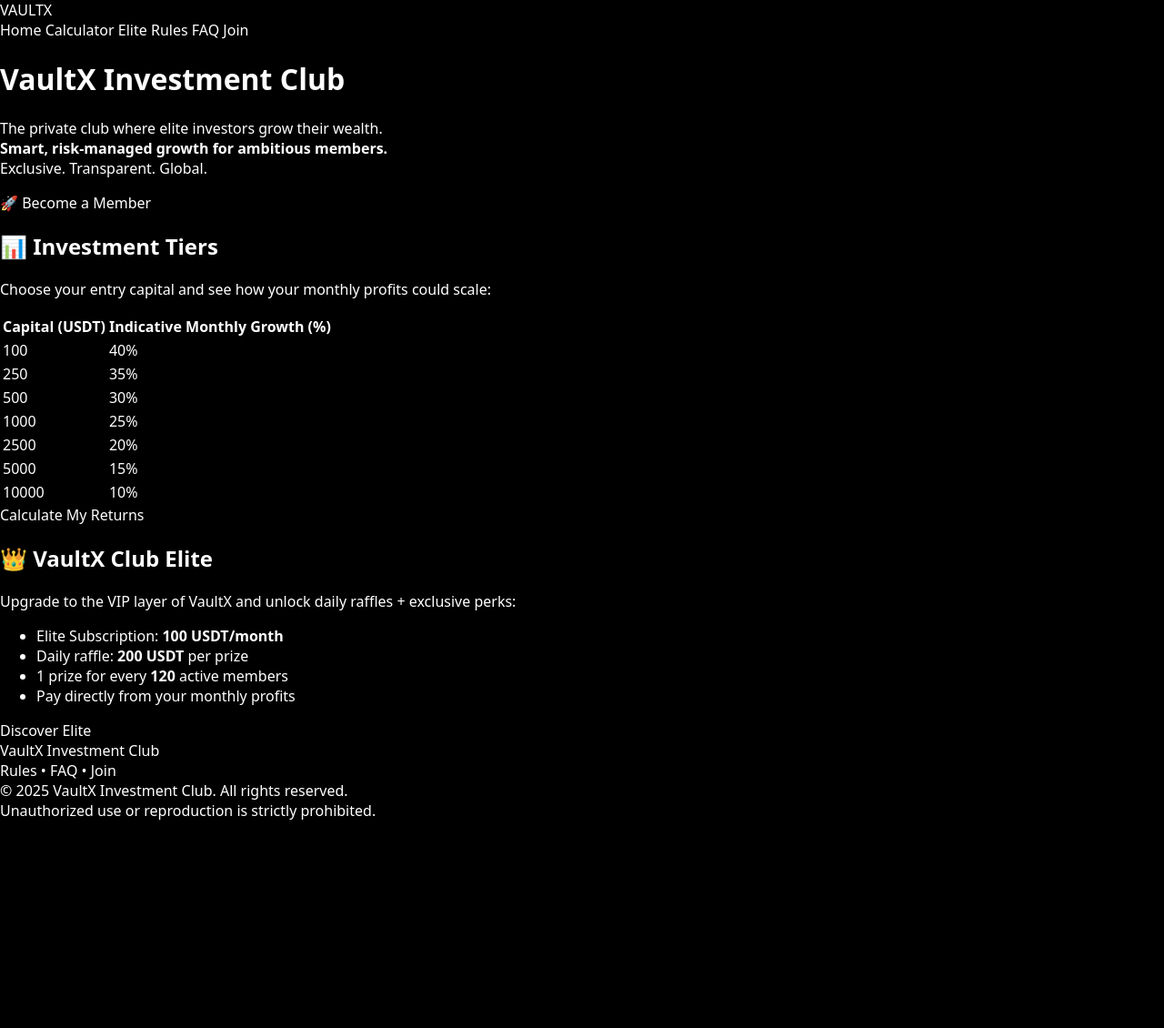
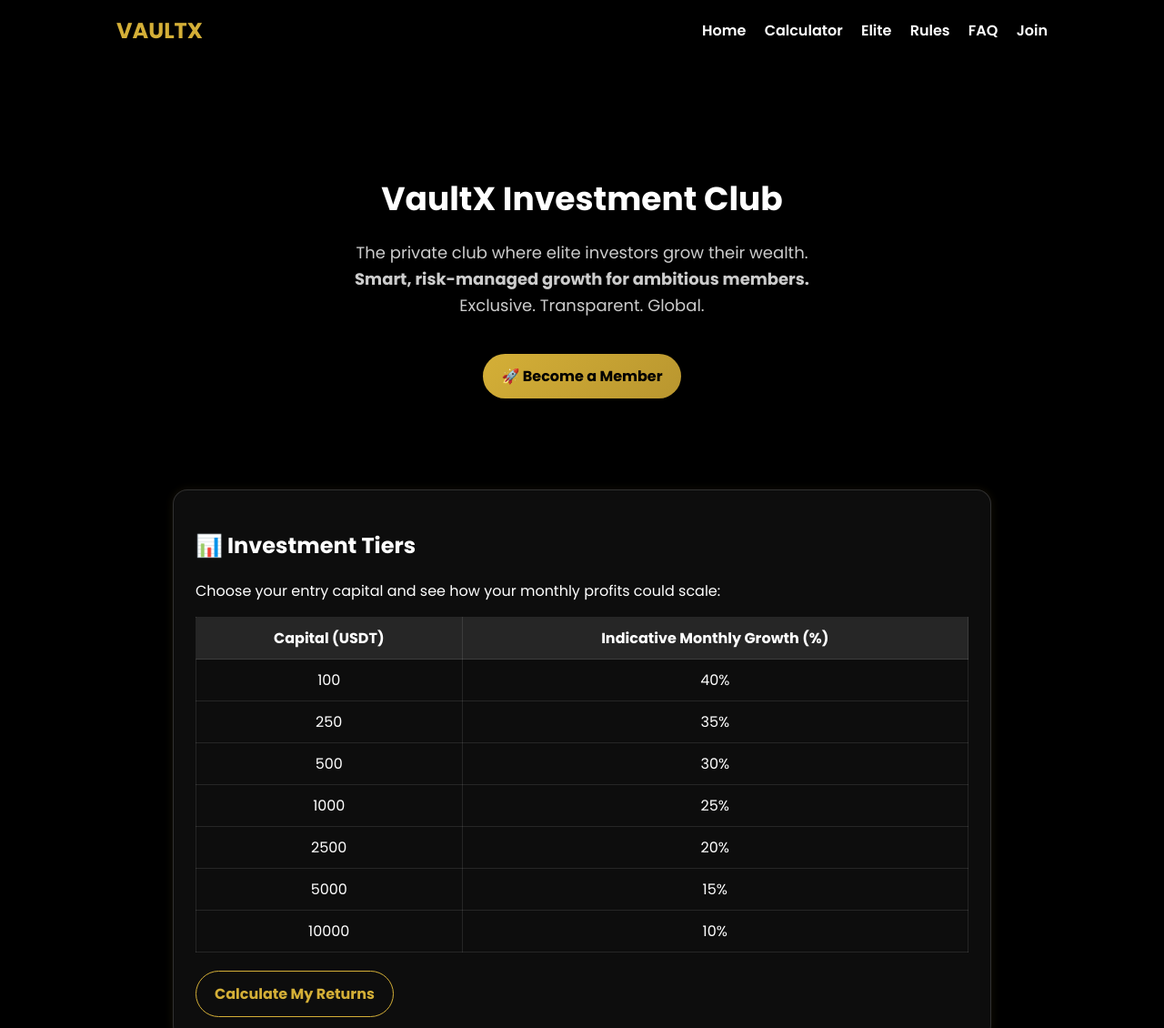
Before and after one commit to vaultxclub/vaultx-site1, a plain HTML site: page index.html in a window 1280 px wide. Shown: the top 1130 px of the page at 91% size. Before the commit the page ends 902 px from the top, so only its background shows below. Drawn offline with Linux system fonts and the light colour scheme.

Commit message:
Update style.css

```diff
--- a/assets/style.css
+++ b/assets/style.css
@@ -1,128 +1,117 @@
-/* ========== VAULTX LUXURY THEME ========== */
-:root{
-  --vx-bg: #000000;
-  --vx-text: #ffffff;
-  --vx-muted: #c9c9c9;
-  --vx-gold: #d4af37;       /* gold */
-  --vx-gold-soft:#b9962f;
-  --vx-glass: rgba(255,255,255,0.06);
-  --vx-border: rgba(255,255,255,0.12);
-  --vx-container: 1200px;
+body {
+  font-family: 'Poppins', sans-serif;
+  margin: 0;
+  background: #000;
+  color: #fff;
 }
 
-*{box-sizing:border-box}
-html,body{margin:0;padding:0;background:var(--vx-bg);color:var(--vx-text);font-family:Montserrat,system-ui,-apple-system,Segoe UI,Roboto,"Helvetica Neue",Arial,sans-serif}
-img{max-width:100%;display:block}
-a{color:var(--vx-text);text-decoration:none}
-a:hover{opacity:.9}
-.muted{color:var(--vx-muted)}
-.center{text-align:center}
-.narrow{max-width:720px;margin:0 auto}
+/* NAVBAR */
+.nav {
+  display: flex;
+  justify-content: space-between;
+  align-items: center;
+  padding: 16px 10%;
+  background: rgba(0,0,0,0.9);
+  position: sticky;
+  top: 0;
+  z-index: 10;
+}
+.logo {
+  font-size: 24px;
+  font-weight: 700;
+  color: #d4af37;
+}
+.nav a {
+  margin-left: 16px;
+  text-decoration: none;
+  color: #fff;
+  font-weight: 600;
+}
+.nav a:hover { color: #d4af37; }
 
-/* CONTAINER */
-.vx-container{width:100%;max-width:var(--vx-container);margin:0 auto;padding:0 20px}
-
-/* NAV */
-.vx-nav{position:sticky;top:0;z-index:50;background:linear-gradient(180deg,rgba(0,0,0,0.9),rgba(0,0,0,0.6));backdrop-filter:blur(6px);border-bottom:1px solid var(--vx-border)}
-.nav-inner{display:flex;align-items:center;justify-content:space-between;height:64px}
-.brand{font-family:"Playfair Display",serif;font-weight:900;letter-spacing:.5px}
-.vx-menu{display:flex;gap:22px;align-items:center}
-.vx-menu a{font-weight:500}
-.vx-burger{display:none;background:none;border:0;cursor:pointer}
-.vx-burger span{display:block;width:22px;height:2px;background:#fff;margin:5px 0}
+/* CONTAINER & CARDS */
+.container {
+  max-width: 900px;
+  margin: 40px auto;
+  padding: 0 20px;
+}
+.card {
+  background: rgba(255,255,255,0.05);
+  border: 1px solid rgba(255,255,255,0.15);
+  border-radius: 16px;
+  padding: 24px;
+  margin-bottom: 30px;
+  box-shadow: 0 0 10px rgba(212,175,55,0.1);
+}
 
 /* HERO */
-.vx-hero{position:relative;min-height:86vh;display:grid;place-items:center;overflow:hidden}
-.vx-hero-overlay{position:absolute;inset:0;background:
-  radial-gradient(1000px 600px at 20% 20%, rgba(212,175,55,0.1), transparent 60%),
-  radial-gradient(1000px 600px at 80% 60%, rgba(212,175,55,0.08), transparent 60%)}
-.vx-hero-gradient{position:absolute;inset:0;background:
-  linear-gradient(180deg,rgba(0,0,0,0) 0%, rgba(0,0,0,0.8) 70%, #000 100%)}
-.hero-inner{position:relative;z-index:2;text-align:center;padding:96px 0}
-.vx-title{font-family:"Playfair Display",serif;font-weight:900;font-size:clamp(36px,6vw,64px);line-height:1.05;letter-spacing:.6px}
-.vx-subtitle{color:var(--vx-muted);margin:14px auto 24px;max-width:720px;font-size:clamp(16px,2.2vw,18px)}
-.vx-cta{display:flex;gap:14px;justify-content:center;margin-top:12px}
-.vx-badges{display:flex;gap:10px;justify-content:center;margin-top:28px;flex-wrap:wrap}
-.vx-badges span{border:1px solid var(--vx-border);padding:8px 12px;border-radius:999px;font-size:13px;opacity:.9}
+.hero {
+  text-align: center;
+  padding: 60px 20px;
+}
+.hero h1 {
+  font-size: 36px;
+  margin-bottom: 10px;
+}
+.hero p {
+  color: #ccc;
+  font-size: 18px;
+  line-height: 1.6;
+}
 
 /* BUTTONS */
-.btn-primary,.btn-secondary,.btn-ghost{
-  display:inline-flex;align-items:center;justify-content:center;
-  padding:12px 20px;border-radius:999px;border:1px solid transparent;
-  transition:transform .2s ease, box-shadow .2s ease, opacity .2s ease;
-  font-weight:600
+.btn {
+  display: inline-block;
+  background: linear-gradient(135deg, #d4af37, #b9962f);
+  color: #000;
+  font-weight: 700;
+  padding: 12px 20px;
+  border-radius: 30px;
+  text-decoration: none;
+  margin-top: 20px;
 }
-.btn-primary{background:linear-gradient(135deg,var(--vx-gold),var(--vx-gold-soft));color:#000;box-shadow:0 6px 18px rgba(212,175,55,0.25)}
-.btn-primary:hover{transform:translateY(-1px)}
-.btn-secondary{border-color:var(--vx-border);background:rgba(255,255,255,0.06)}
-.btn-ghost{border-color:var(--vx-border);background:transparent}
+.btn:hover { opacity: 0.9; }
+.btn.secondary {
+  background: transparent;
+  border: 1px solid #d4af37;
+  color: #d4af37;
+}
 
-/* SECTIONS */
-.vx-section{padding:80px 0;border-top:1px solid var(--vx-border)}
-.vx-section.alt{background:linear-gradient(180deg,rgba(212,175,55,0.05),rgba(0,0,0,0))}
-.grid-2{display:grid;grid-template-columns:1.2fr .8fr;gap:36px}
-@media (max-width:900px){.grid-2{grid-template-columns:1fr;}}
-.vx-h2{font-family:"Playfair Display",serif;font-weight:800;font-size:clamp(28px,4vw,40px);margin:0 0 10px}
-.vx-h3{font-family:"Playfair Display",serif;font-weight:700;margin:0 0 8px}
-.vx-p{color:#ddd;line-height:1.7;margin:10px 0 18px}
-.vx-p.small{font-size:14px}
-.vx-list{margin:0;padding-left:18px}
-.vx-list li{margin:8px 0;color:#dcdcdc}
-
-/* CARDS */
-.vx-card{padding:24px;border:1px solid var(--vx-border);border-radius:18px;background:var(--vx-glass);backdrop-filter:blur(8px)}
-.vx-card.gold{background:linear-gradient(135deg,rgba(212,175,55,0.14),rgba(255,255,255,0.04));border-color:rgba(212,175,55,0.35)}
-.glass{background:var(--vx-glass)}
-.vx-checklist{list-style:none;padding:0;margin:0}
-.vx-checklist li{margin:10px 0;padding-left:24px;position:relative}
-.vx-checklist li::before{content:"✓";position:absolute;left:0;top:0;color:var(--vx-gold)}
-
-/* PLANS */
-.cards-3{display:grid;grid-template-columns:repeat(3,1fr);gap:20px;margin-top:28px}
-@media (max-width:1000px){.cards-3{grid-template-columns:1fr 1fr}}
-@media (max-width:680px){.cards-3{grid-template-columns:1fr}}
-.vx-plan{border:1px solid var(--vx-border);border-radius:18px;padding:22px;background:rgba(255,255,255,0.04);display:flex;flex-direction:column;gap:14px}
-.vx-plan .price{font-size:18px;font-weight:700;color:var(--vx-gold)}
-.vx-plan .vx-features{list-style:none;padding:0;margin:0}
-.vx-plan .vx-plan-header h3{font-size:22px;margin:0 0 4px}
-.vx-plan .muted{font-size:13px}
-.vx-plan.featured{background:linear-gradient(135deg,rgba(212,175,55,0.14),rgba(255,255,255,0.04));border-color:rgba(212,175,55,0.35);transform:translateY(-2px)}
-.vx-plan-cta{margin-top:auto;display:flex;align-items:center;justify-content:space-between;gap:10px}
-
-/* QUOTES */
-.quotes{display:grid;grid-template-columns:repeat(3,1fr);gap:18px;margin-top:22px}
-@media (max-width:900px){.quotes{grid-template-columns:1fr}}
-.vx-quote{border:1px solid var(--vx-border);border-radius:16px;padding:18px;background:rgba(255,255,255,0.04);font-style:italic;line-height:1.6}
-.vx-quote cite{display:block;margin-top:10px;color:var(--vx-gold);font-style:normal}
-
-/* FORM */
-.vx-form{display:grid;gap:12px}
-.vx-form label{display:grid;gap:6px}
-.vx-form input,.vx-form textarea{
-  background:rgba(255,255,255,0.04);border:1px solid var(--vx-border);
-  border-radius:12px;padding:12px;color:#fff;font:inherit
+/* TABLE */
+.table {
+  width: 100%;
+  border-collapse: collapse;
+  margin-top: 10px;
 }
-.vx-form input::placeholder,.vx-form textarea::placeholder{color:#9a9a9a}
-.vx-hint{color:#bdbdbd;font-size:14px;margin-top:10px}
-
-/* STEPS */
-.vx-steps{margin:0;padding-left:20px}
-.vx-steps li{margin:8px 0}
-
-/* LINKS */
-.link-arrow{color:var(--vx-gold);font-weight:600}
-.link-arrow:hover{text-decoration:underline}
+.table th, .table td {
+  border: 1px solid rgba(255,255,255,0.1);
+  padding: 10px;
+  text-align: center;
+}
+.table th {
+  background: rgba(255,255,255,0.1);
+}
 
 /* FOOTER */
-.vx-footer{border-top:1px solid var(--vx-border);padding:28px 0;background:rgba(255,255,255,0.02)}
-.footer-inner{display:flex;align-items:center;justify-content:space-between;gap:18px;flex-wrap:wrap}
-.brand-mini{font-family:"Playfair Display",serif;font-weight:800}
-.vx-footer-menu{display:flex;gap:14px}
-.vx-copy{color:#bdbdbd;font-size:14px}
-
-/* MOBILE NAV */
-@media (max-width:900px){
-  .vx-menu{display:none;position:absolute;top:64px;right:14px;background:#0b0b0b;border:1px solid var(--vx-border);border-radius:14px;padding:12px;flex-direction:column;min-width:200px}
-  .vx-burger{display:block}
-  .vx-menu.open{display:flex}
+.footer {
+  text-align: center;
+  padding: 20px 10px;
+  border-top: 1px solid rgba(255,255,255,0.2);
+  background: rgba(0,0,0,0.85);
 }
+.footer-logo {
+  font-weight: 700;
+  color: #d4af37;
+  margin-bottom: 5px;
+}
+.footer-links a {
+  color: #ccc;
+  text-decoration: none;
+}
+.footer-links a:hover { color: #d4af37; }
+.footer-legal {
+  font-size: 13px;
+  color: #aaa;
+  margin-top: 10px;
+  line-height: 1.4;
+}
```
